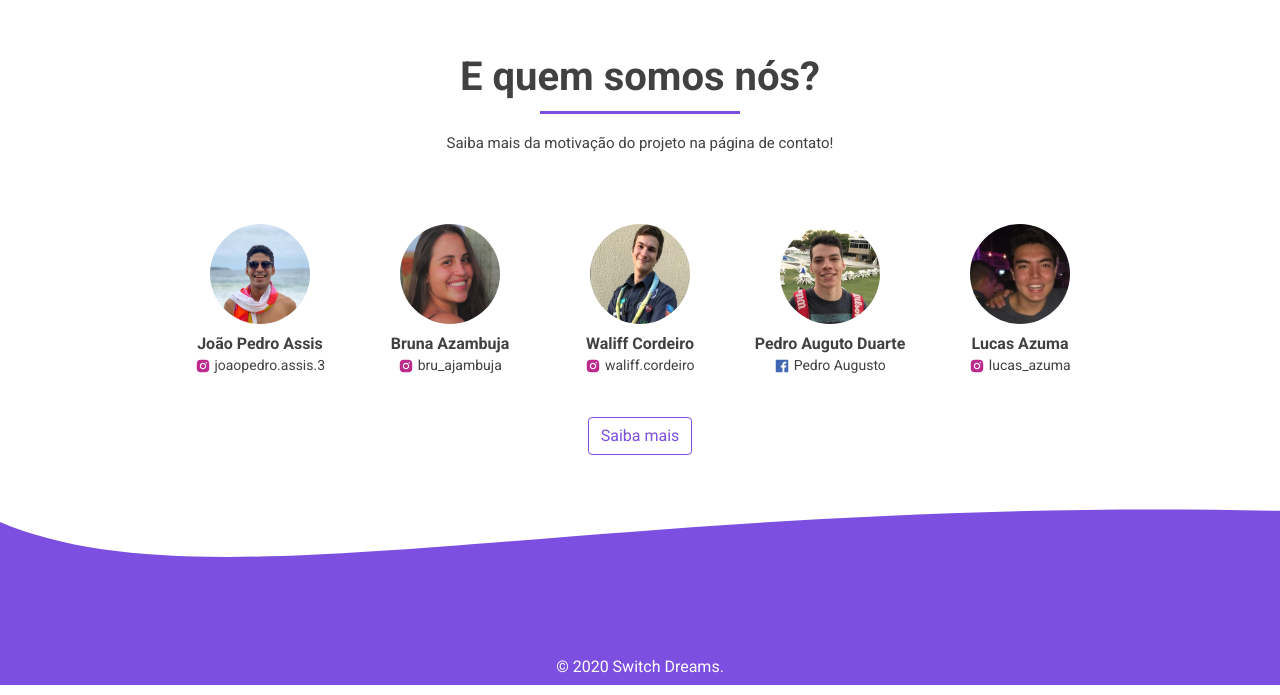
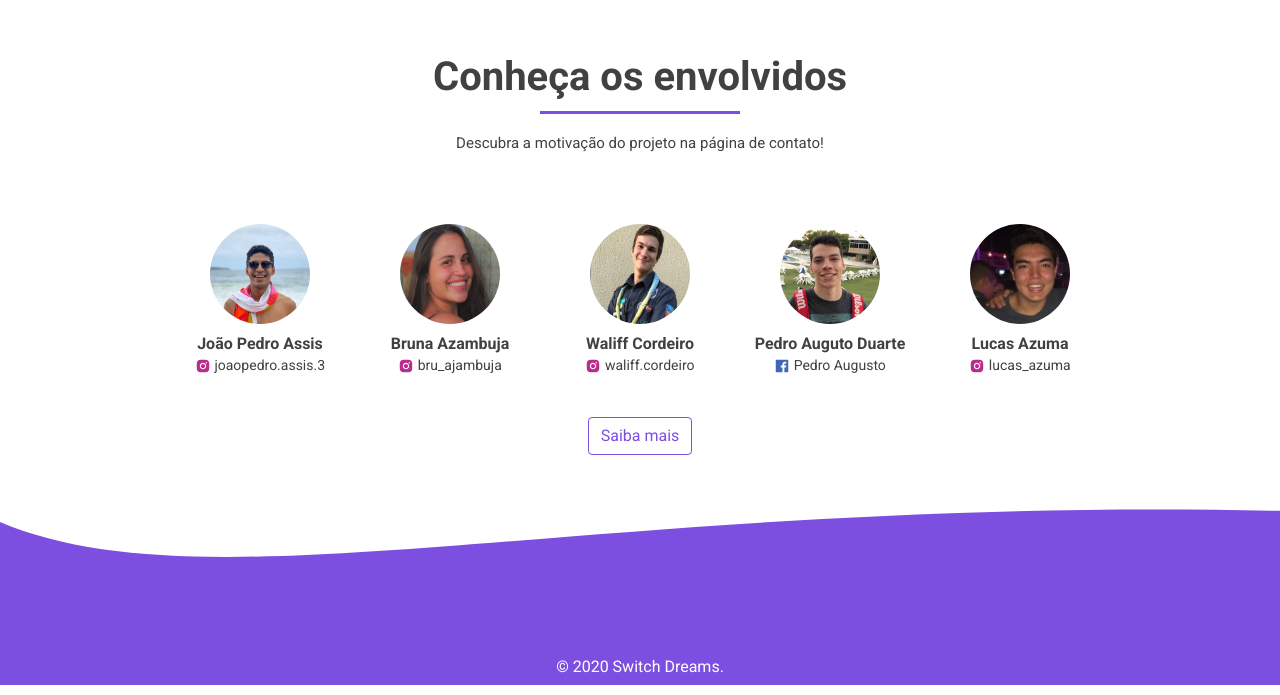
Before and after one commit to SwitchDreams/cadeomw, a React (Create React App) app: page / in a window 1280 px wide. Shown: the part 1860-2555 px from the top of the page. Built offline with nearby package versions, Linux system fonts and the light colour scheme; no server answers.

Commit message:
:pencil2: changing some texts

```diff
--- a/src/pages/Dashboard/index.tsx
+++ b/src/pages/Dashboard/index.tsx
@@ -183,8 +183,8 @@ const Dashboard: React.FC = () => {
       </AboutFeatures>
 
       <AboutUsContainer>
-        <h2>E quem somos nós?</h2>
-        <p>Saiba mais da motivação do projeto na página de contato!</p>
+        <h2>Conheça os envolvidos</h2>
+        <p>Descubra a motivação do projeto na página de contato!</p>
         <Container>
           <Row>
             <Col xs={12} md={{ span: 2, offset: 1 }}>
```
